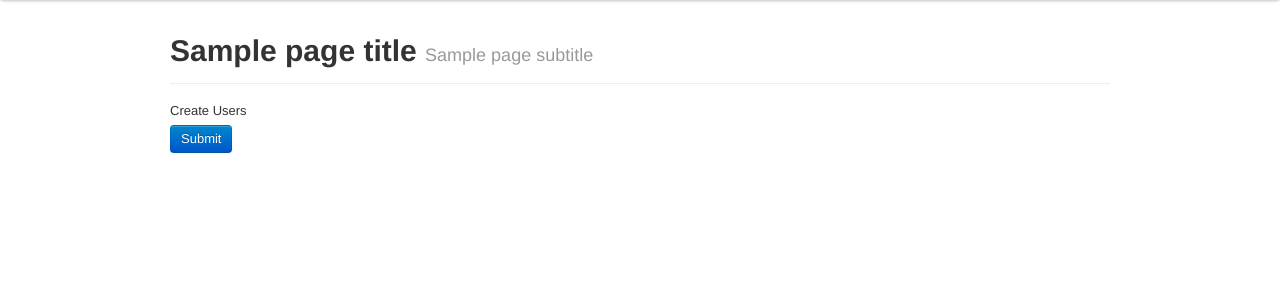
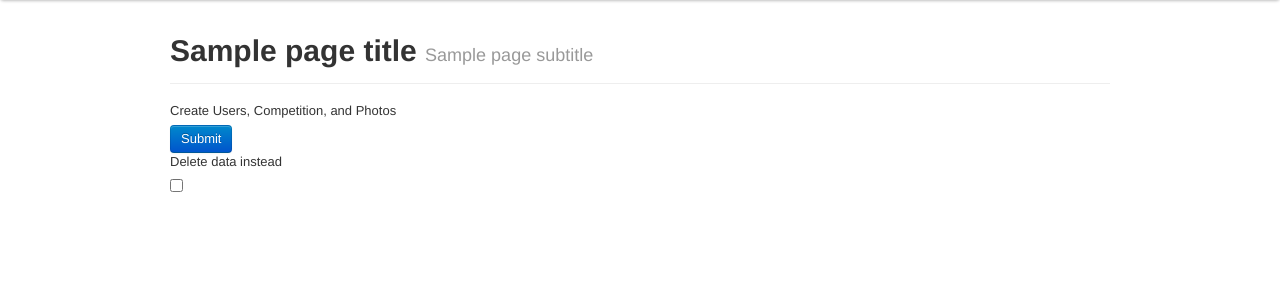
Before and after one commit to PreludeAndFugue/prelude-hmpc, a Python web app: template templates/_admin.html in a window 1280 px wide. Shown: the part 40-340 px from the top of the page. Run offline with Jinja, Linux system fonts and the light colour scheme; the template is opened without the code that fills it: most values are stand-ins (such as "Sample title", 1, 10 or a date in 2020); some libraries are stand-ins or nearby versions.

Commit message:
Redirect / to /competitions
There is nothing on the homepage, yet, so redirect.

```diff
--- a/main.py
+++ b/main.py
@@ -13,7 +13,9 @@ class Home(BaseHandler):
             'page_title': 'Home',
             'user': self.get_user()
         }
-        self.render('home.html', **data)
+        self.redirect('/competitions')
+
+        #self.render('home.html', **data)
 
 app = webapp2.WSGIApplication([('/', Home)],
                               debug=True)
--- a/templates/_admin.html
+++ b/templates/_admin.html
@@ -4,8 +4,11 @@
 {% block content %}
 
 <form method="post">
-<label for="test">Create Users</label>
+<label for="test">Create Users, Competition, and Photos</label>
 <input type="submit" class="btn btn-primary" />
+<br />
+<label for="delete">Delete data instead</label>
+<input type="checkbox" name="delete" />
 </form>
 
 {% endblock %}
```
